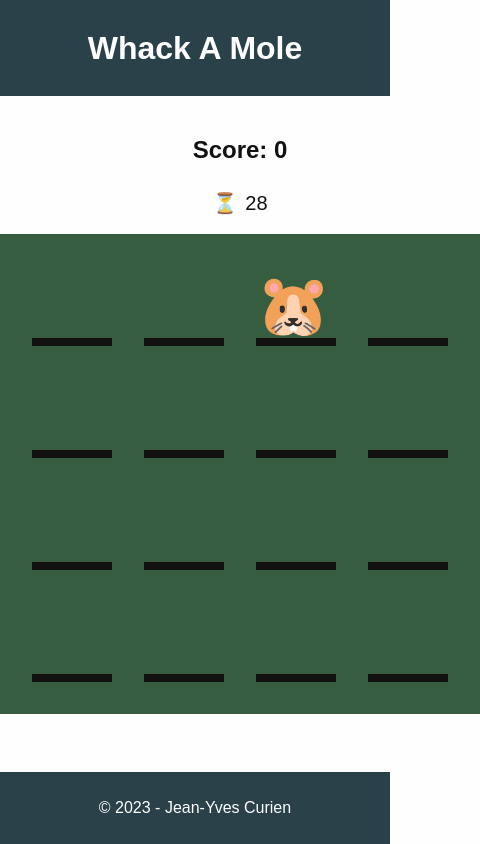
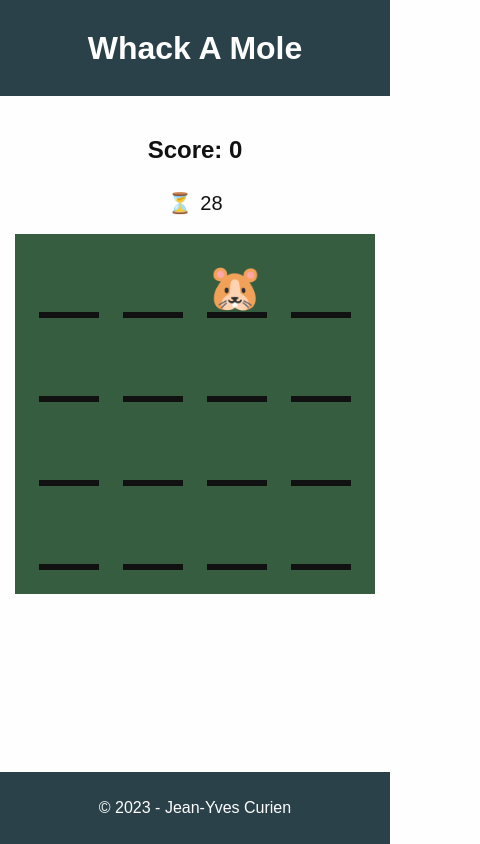
Before and after one commit to jycurien/whack-a-mole, a React (Vite) app: page / in a window 390 px wide. Both pictures are taken after a click on the button "Start". Shown: the whole page, 480 px wide, since content can reach past the window. Built offline with nearby package versions, Linux system fonts and the light colour scheme.

Commit message:
responsive

```diff
--- a/src/components/Game.jsx
+++ b/src/components/Game.jsx
@@ -88,10 +88,10 @@ const Game = () => {
               id='columns'
               type='number'
               min={3}
-              max={8}
+              max={6}
               value={columns}
               onChange={(e) =>
-                setColumns(Math.min(8, Math.max(3, e.target.value)))
+                setColumns(Math.min(6, Math.max(3, e.target.value)))
               }
             />
           </div>
@@ -116,8 +116,8 @@ const Game = () => {
           <div
             className='mole-container'
             style={{
-              gridTemplateColumns: `repeat(${columns}, 80px)`,
-              gridTemplateRows: `repeat(${rows}, 80px)`,
+              gridTemplateColumns: `repeat(${columns}, 1fr)`,
+              gridTemplateRows: `repeat(${rows}, 1fr)`,
             }}
           >
             {moles.map((mole, index) => (
--- a/src/index.css
+++ b/src/index.css
@@ -48,22 +48,22 @@ h1 {
 .mole-container {
   background-color: #375d40;
   display: grid;
-  grid-gap: 2rem;
-  padding: 2rem;
+  grid-gap: 1.5rem;
+  padding: 1.5rem;
   cursor: crosshair;
 }
 
 .mole {
-  width: 80px;
-  height: 80px;
+  width: 60px;
+  height: 60px;
   overflow: hidden;
-  border-bottom: 8px solid;
+  border-bottom: 6px solid;
 }
 
 .mole>div {
-  font-size: 60px;
-  line-height: 80px;
-  transform: translateY(80px);
+  font-size: 45px;
+  line-height: 60px;
+  transform: translateY(60px);
   transition: transform 0.1s;
 }
 
@@ -88,6 +88,7 @@ input {
   border-radius: 0.25rem;
   margin: 0.5rem;
   min-width: 80px;
+  border: 1px solid #ccc;
 }
 
 .countdown {
@@ -98,3 +99,22 @@ input {
 .countdown span {
   margin-inline-end: 0.5rem;
 }
+
+@media (min-width: 992px) {
+  .mole-container {
+    grid-gap: 2rem;
+    padding: 2rem;
+  }
+
+  .mole {
+    width: 80px;
+    height: 80px;
+    border-bottom: 8px solid;
+  }
+
+  .mole>div {
+    font-size: 60px;
+    line-height: 80px;
+    transform: translateY(80px);
+  }
+}
```
